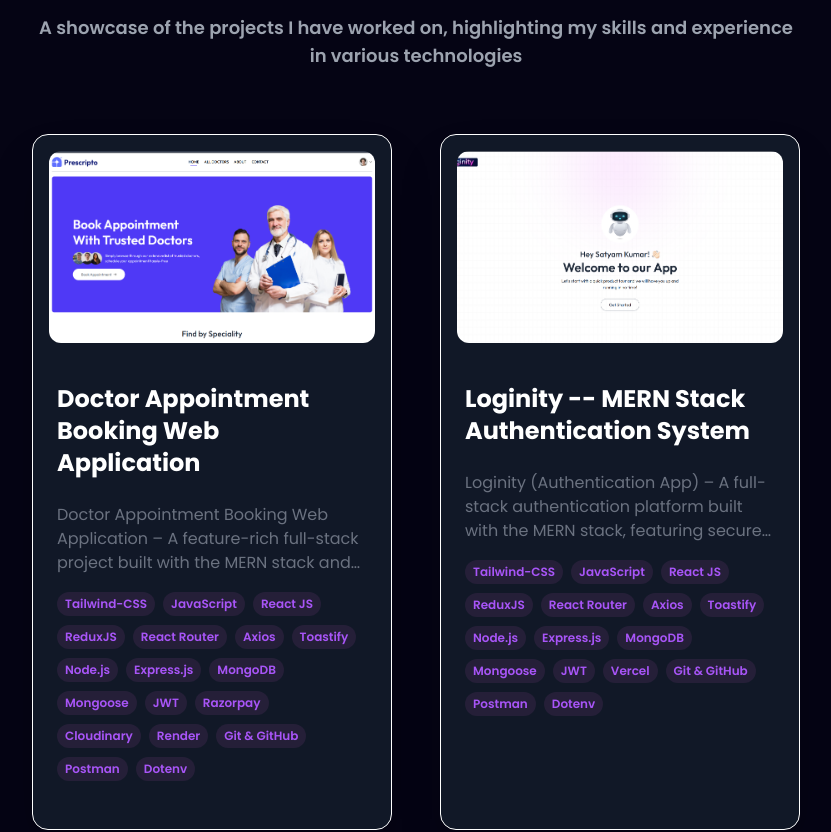
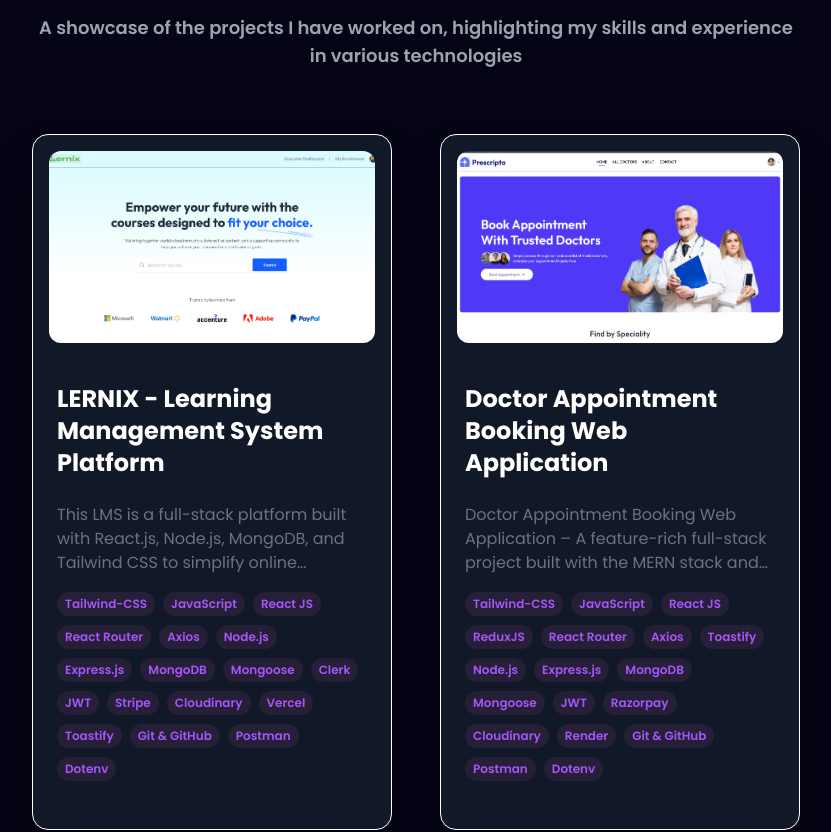
Before and after one commit to Satyambhardwaj59/Portfolio, a React (Vite) app: page / in a window 1280 px wide. Shown: the part 4500-5332 px from the top of the page, without its empty margins (224-1055 px from the left). Built offline with nearby package versions, Linux system fonts and the light colour scheme.

Commit message:
add lernix and jwt-decoder project and update resume

```diff
--- a/src/components/About/About.jsx
+++ b/src/components/About/About.jsx
@@ -45,7 +45,7 @@ const About = () => {
           </p>
           {/* Resume Button */}
           <a
-            href="https://drive.google.com/file/d/1UQsHBONkQwSUkVnD4-1ESa7nv_oyR-R0/view?usp=sharing"
+            href="https://drive.google.com/file/d/1nCNFYAqs9CjA_GVX2Ar5SIu0q5tTlDws/view?usp=drivesdk"
             target="_blank"
             rel="noopener noreferrer"
             className="inline-block text-white py-3 px-8 rounded-full mt-5 text-lg font-bold transition duration-300 transform hover:scale-105"
--- a/src/constants.js
+++ b/src/constants.js
@@ -45,6 +45,8 @@ import foodApp from './assets/work_logo/foodApp.png';
 import prescripto from './assets/work_logo/prescripto-shot.png';
 import devConnect from './assets/work_logo/devConnect.png';
 import loginity from './assets/work_logo/loginity.png';
+import lernix from './assets/work_logo/lernix.png'
+import jwt_decoder from './assets/work_logo/jwt-decoder.png'
 
 // Achivments Section Logo's
 import bestCordinotor from './assets/achivments_logo/best-cordinator.jpeg';
@@ -192,6 +194,16 @@ export const SkillsInfo = [
 
   export const projects = [
     {
+      id: 13,
+      title: "LERNIX - Learning Management System Platform",
+      description:
+        "This LMS is a full-stack platform built with React.js, Node.js, MongoDB, and Tailwind CSS to simplify online learning. Educators can create and manage courses with multimedia content, while students can enroll, track progress, and access materials through a personalized dashboard. The system features analytics, progress tracking, and role-based authentication for secure access. Designed to be responsive and scalable, it efficiently handles multiple courses and users. This project showcases my skills in full-stack development, API design, and modern web development.",
+      image: lernix,
+      tags: ["Tailwind-CSS", "JavaScript", "React JS", "React Router", "Axios",  "Node.js", "Express.js", "MongoDB", "Mongoose", "Clerk", "JWT", "Stripe", "Cloudinary", "Vercel", "Toastify", "Git & GitHub", "Postman", "Dotenv"],
+      github: "https://github.com/Satyambhardwaj59/LERNIX",
+      webapp: "https://lernix-tau.vercel.app/",
+    },
+    {
       id: 9,
       title: "Doctor Appointment Booking Web Application",
       description:
@@ -220,6 +232,16 @@ export const SkillsInfo = [
       tags: ["Tailwind-CSS", "JavaScript", "React JS", "ReduxJS", "React Router", "Axios", "Toastify", "Node.js", "Express.js", "MongoDB", "Mongoose", "JWT", "Cookies", "AWS", "Git & GitHub", "Postman", "Dotenv"],
       github: "https://github.com/Satyambhardwaj59/DevConnect-Backend",
       webapp: "http://13.235.82.40",
+    },
+    {
+      id: 14,
+      title: "JWT - DECODER",
+      description:
+        "The JWT Decoder is a web tool built with React.js and Tailwind CSS that allows users to decode JSON Web Tokens (JWTs) instantly. Users can paste a JWT or upload a file (.txt or .jwt) and view the Header and Payload in a readable format. The decoded token can be downloaded as a JSON file for easy use. The tool also displays a real-time world clock using a free API. With a responsive and minimal UI, this project demonstrates my skills in frontend development, React state management, and building practical developer utilities.",
+      image: jwt_decoder,
+      tags: ["Tailwind-CSS", "JavaScript", "React JS", "API", "JWT"],
+      github: "https://github.com/Satyambhardwaj59/JWT-DECODER",
+      webapp: "https://jwt-decoder-lime.vercel.app/",
     },
     {
       id: 0,
```
Also changed, not shown: src/assets/work_logo/jwt-decoder.png (added), src/assets/work_logo/lernix.png (added).
